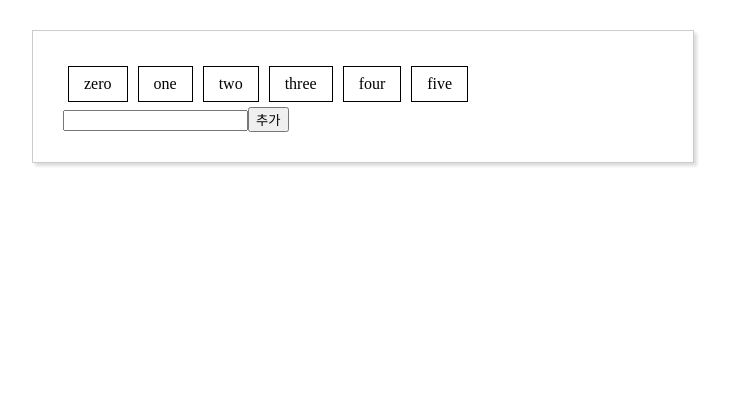
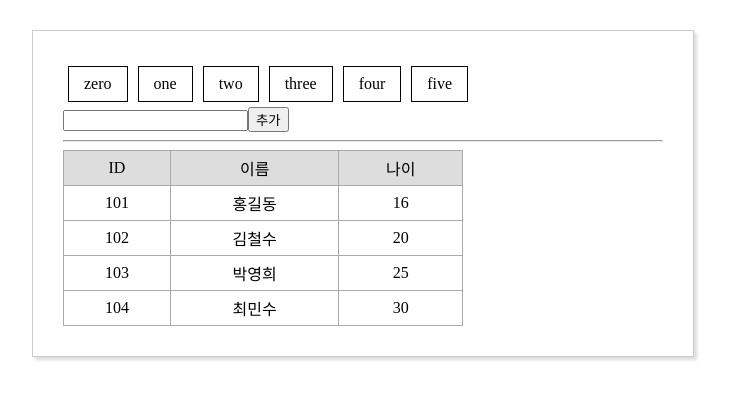
Before and after one commit to junseok0304/frontend26_1, a Vue app in the folder vue1/chap06/vue_app6/: page / in a window 1280 px wide. Shown: the top 400 px of the page, without its empty margins (277-1006 px from the left). Built offline with nearby package versions, Linux system fonts and the light colour scheme.

Commit message:
06Vue_project: MyList2 구현

```diff
--- a/vue1/chap06/vue_app6/src/App.vue
+++ b/vue1/chap06/vue_app6/src/App.vue
@@ -1,10 +1,13 @@
 <script setup>
 import MyList1 from './MyList1.vue';
+import MyList2 from './MyList2.vue';
 </script>
 
 <template>
   <div id="app">
     <MyList1 />
+    <hr />
+    <MyList2 />
   </div>
 </template>
 
--- /dev/null
+++ b/vue1/chap06/vue_app6/src/MyList2.vue
@@ -0,0 +1,35 @@
+<script setup>
+const persons = [{ id: 101, name: "홍길동", age: 16 }, { id: 102, name: "김철수", age: 20 }, { id: 103, name: "박영희", age: 25 }, { id: 104, name: "최민수", age: 30 }];
+</script>
+
+<template>
+    <table>
+        <tr>
+            <td>ID</td>
+            <td>이름</td>
+            <td>나이</td>
+        </tr>
+        <tr v-for="person in persons" v-bind:key="person.id">
+            <td>{{ person.id }}</td>
+            <td>{{ person.name }}</td>
+            <td>{{ person.age }}</td>
+        </tr>
+    </table>
+</template>
+
+<style scoped>
+table {
+    border-collapse: collapse;
+    width: 400px;
+}
+
+td {
+    padding: 5px;
+    border: 1px solid #aaa;
+    text-align: center;
+}
+
+tr:nth-child(1) {
+    background-color: #ddd;
+}
+</style>
```
